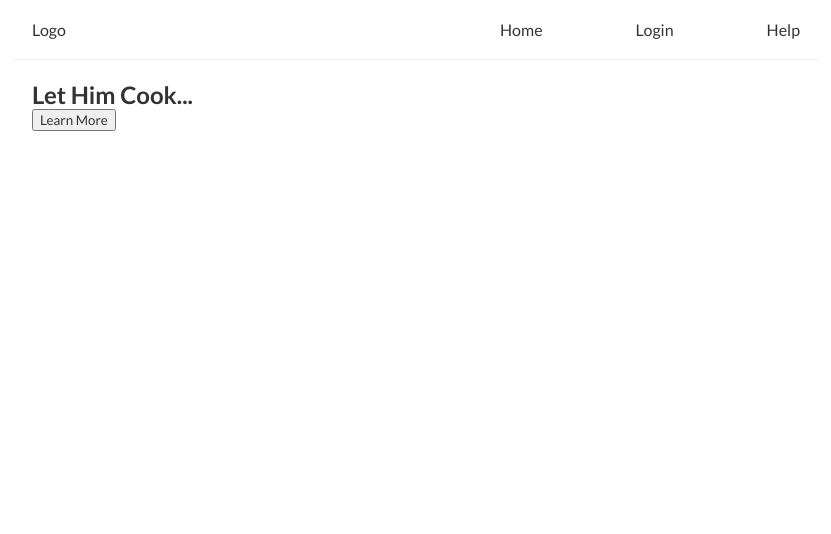
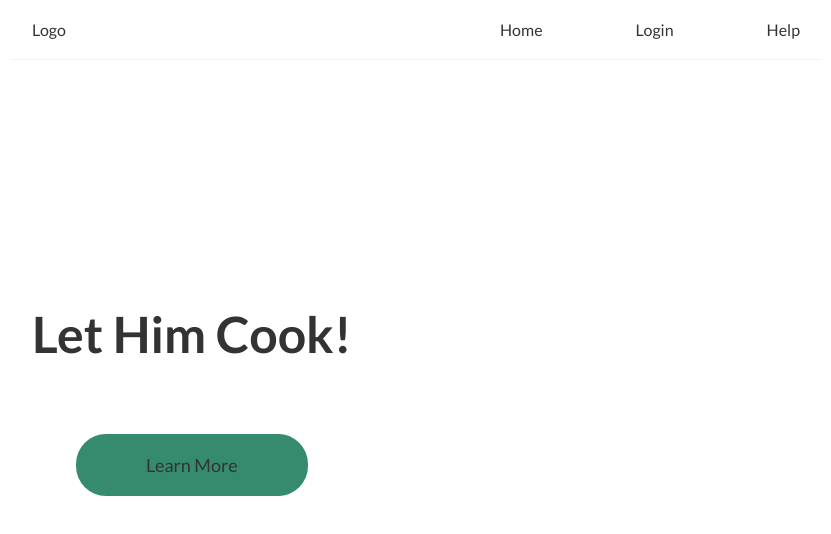
Before and after one commit to aabdullah27182845/notesAppUI, a React (Create React App) app: page / in a window 1280 px wide. Shown: the top 534 px of the page, without its empty margins (224-1055 px from the left). Built offline with nearby package versions, Linux system fonts and the light colour scheme.

Commit message:
added onto the home page again

```diff
--- a/src/Home.js
+++ b/src/Home.js
@@ -1,8 +1,10 @@
 const Home = () => {
     return (
         <div className="home">
-            <h2>Let Him Cook...</h2>
-            <button>Learn More</button>
+            <div className="items">
+                <h1>Let Him Cook!</h1>
+                <button>Learn More</button>
+            </div>
         </div>
      );
 }
--- a/src/index.css
+++ b/src/index.css
@@ -47,4 +47,29 @@
   padding: 20px;
   max-width: 60%;
   margin: 0 auto;
+  height: 80vh;
+  display: flex;
+  align-items: center;
 }
+
+.home .items {
+  padding: auto;
+  display: flex;
+  flex-direction: column;
+  height: 30%;
+  align-items: center;
+  justify-content: space-between;
+}
+
+.home .items h1 {
+  font-size: 50px;
+}
+
+.home .items button {
+  background-color: #368b6f;
+  padding: 20px 70px;
+  border: none;
+  border-radius: 30px;
+  font-size: large;
+  font: bold;
+}
```
Also changed, not shown: src/logo.svg (deleted).
